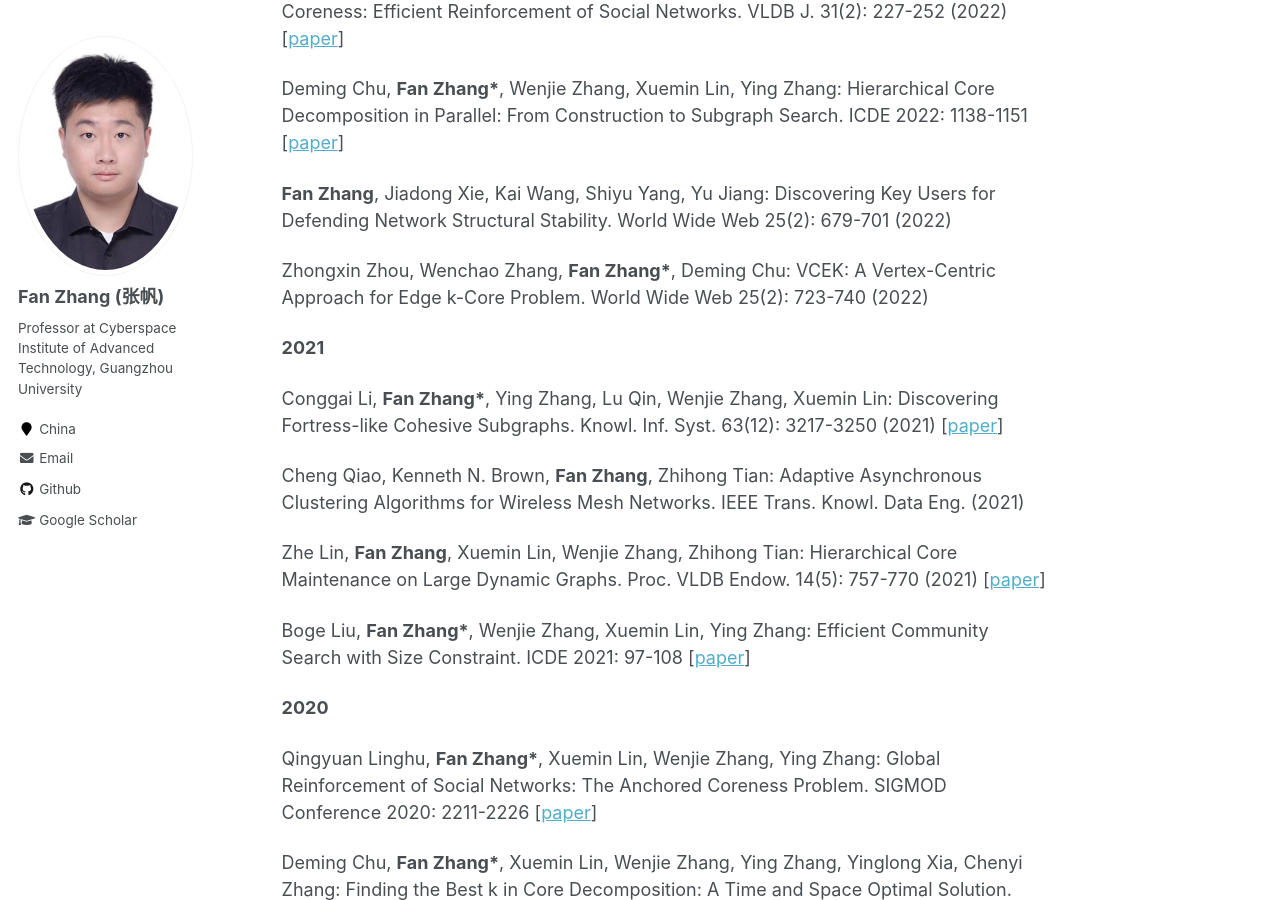
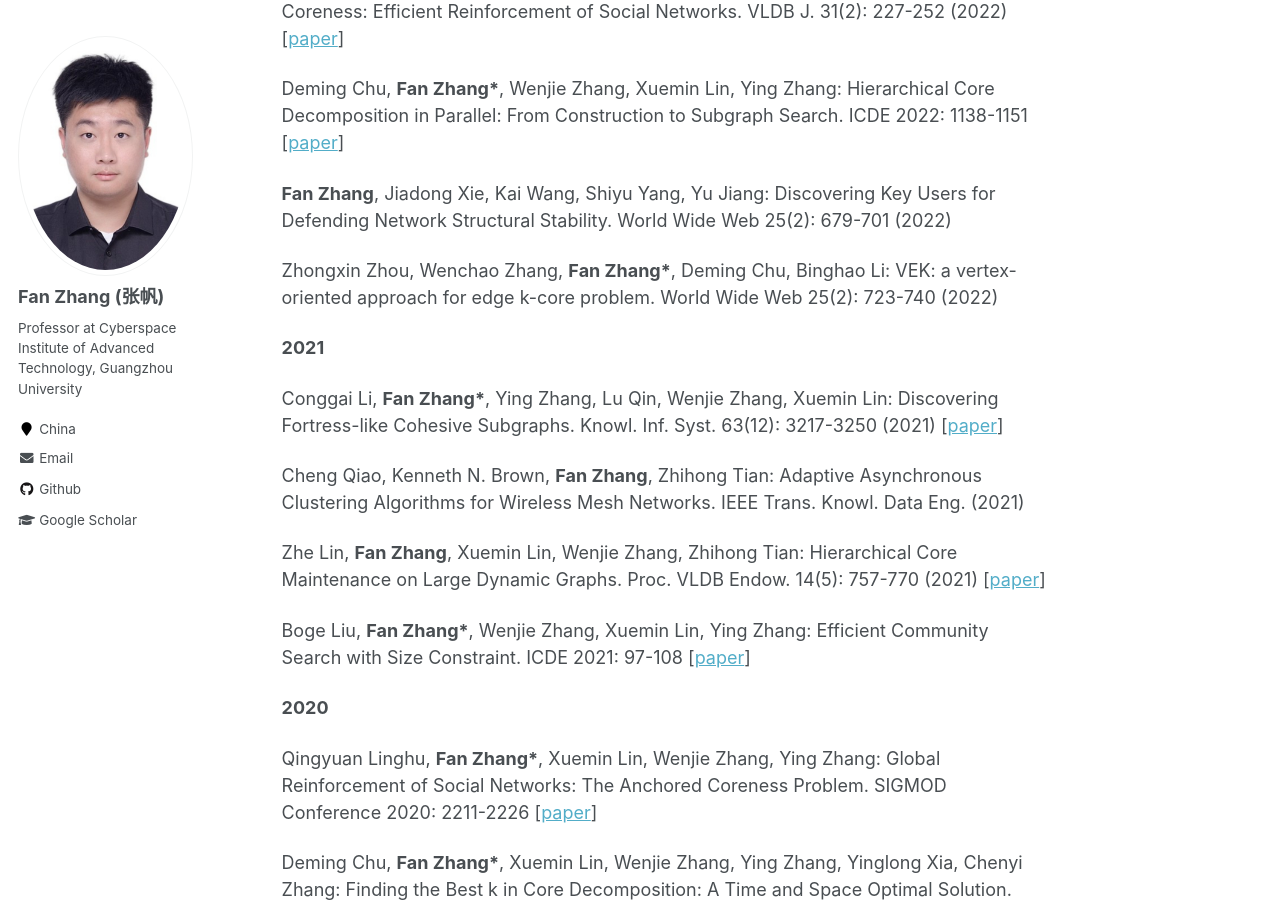
Before and after one commit to fanzhangcs/fanzhangcs.github.io, a Jekyll site: the page built from _pages/about.md, in a window 1280 px wide and 900 px high, scrolled down 1382 px. Built offline with Jekyll 4.4.1, drawn with Linux system fonts in a browser that asks for light colours.

Commit message:
Update about.md

```diff
--- a/_pages/about.md
+++ b/_pages/about.md
@@ -41,7 +41,7 @@ Deming Chu, **Fan Zhang\***, Wenjie Zhang, Xuemin Lin, Ying Zhang: Hierarchical
 
 **Fan Zhang**, Jiadong Xie, Kai Wang, Shiyu Yang, Yu Jiang: Discovering Key Users for Defending Network Structural Stability. World Wide Web 25(2): 679-701 (2022)
 
-Zhongxin Zhou, Wenchao Zhang, **Fan Zhang\***, Deming Chu: VCEK: A Vertex-Centric Approach for Edge k-Core Problem. World Wide Web 25(2): 723-740 (2022)
+Zhongxin Zhou, Wenchao Zhang, **Fan Zhang\***, Deming Chu, Binghao Li: VEK: a vertex-oriented approach for edge k-core problem. World Wide Web 25(2): 723-740 (2022)
 
 **2021**
 
```
